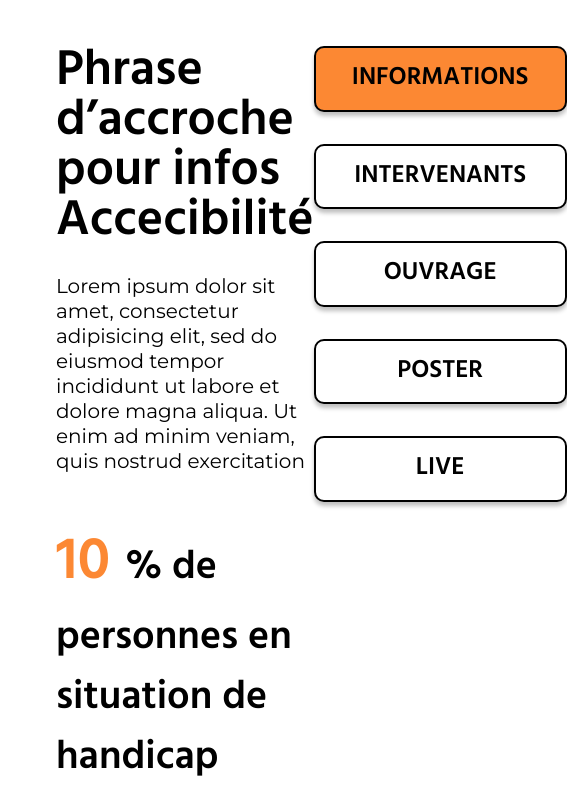
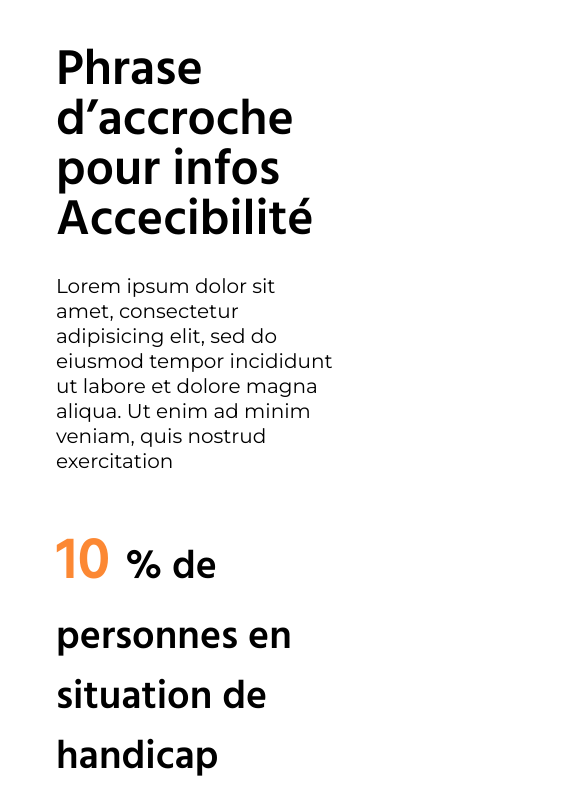
Before and after one commit to MatteoGauthier/mmi-colloque-2023, an Astro site: page /accessibility in a window 390 px wide. Shown: the part 1042-1835 px from the top of the page, 567 px wide, since content can reach past the window. Built offline with nearby package versions, Linux system fonts and the light colour scheme; Astro itself is replaced by a stand-in of ours.

Commit message:
bande respons

```diff
--- a/src/layouts/TopicLayout.astro
+++ b/src/layouts/TopicLayout.astro
@@ -33,7 +33,7 @@ import { colors } from 'src/lib/content'
     name={name} />
     </div>
 
-    <div class="main mx-14 mt-12 flex justify-between">
+    <div class="main mx-14 mt-12 md:flex justify-between">
       <div class="max-w-4xl">
         <slot />
       </div>
```
